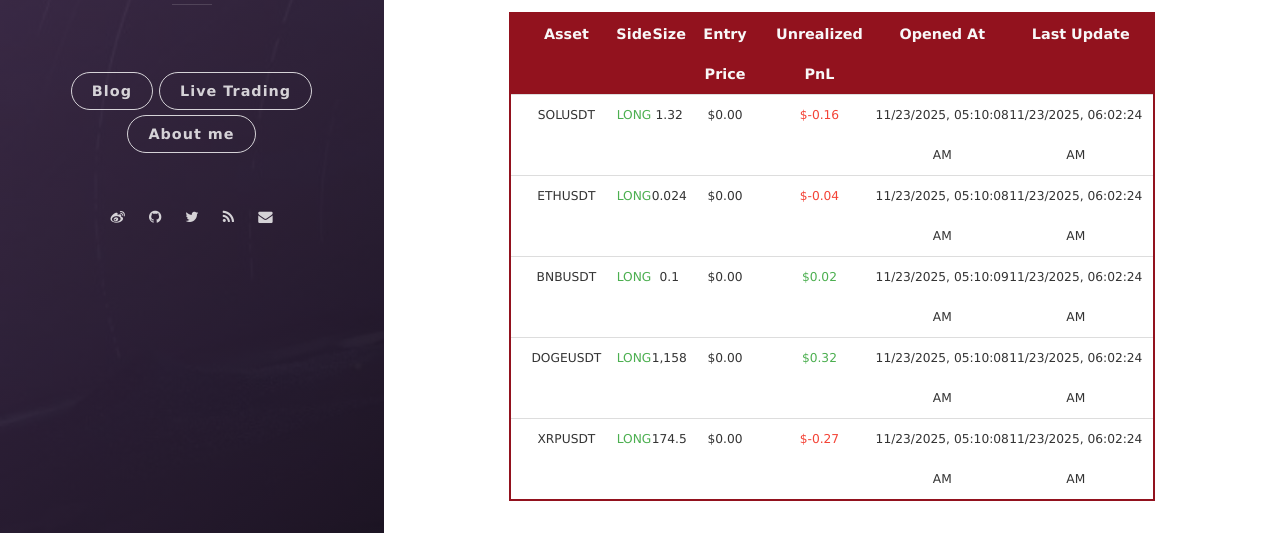
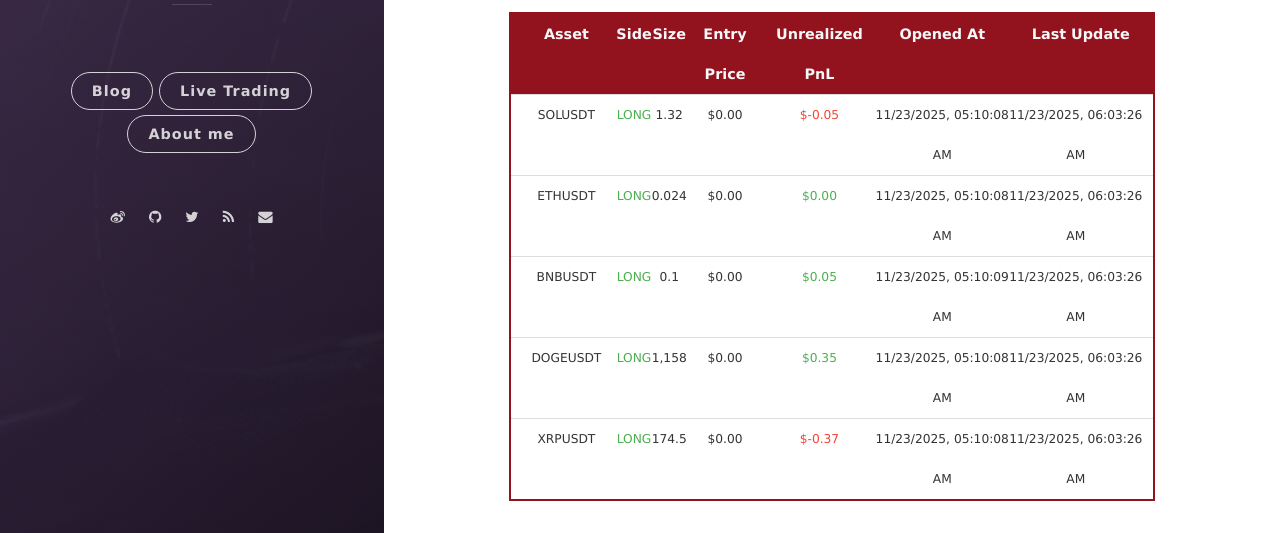
Before and after one commit to leeyegy/leeyegy.github.io, a Jekyll site: the page built from live-trading.html, in a window 1280 px wide and 1188 px high. Shown: the part 587-1120 px from the top of the window. Built offline with Jekyll 4.4.1, drawn with Linux system fonts in a browser that asks for light colours; nearby versions of some CDN libraries.

Commit message:
AccountMonitor: refresh positions 2025-11-23T14:03:26+08:00

```diff
--- a/assets/data/binance/positions.json
+++ b/assets/data/binance/positions.json
@@ -4,44 +4,44 @@
     "side": "LONG",
     "size": 1.32,
     "entryPrice": 0.0,
-    "unrealizedPnl": -0.15803614,
+    "unrealizedPnl": -0.05129806,
     "openedAt": "2025-11-23T13:10:08+08:00",
-    "reportedAt": "2025-11-23T14:02:24+08:00"
+    "reportedAt": "2025-11-23T14:03:26+08:00"
   },
   {
     "symbol": "ETHUSDT",
     "side": "LONG",
     "size": 0.024,
     "entryPrice": 0.0,
-    "unrealizedPnl": -0.036,
+    "unrealizedPnl": 0.0024,
     "openedAt": "2025-11-23T13:10:08+08:00",
-    "reportedAt": "2025-11-23T14:02:24+08:00"
+    "reportedAt": "2025-11-23T14:03:26+08:00"
   },
   {
     "symbol": "BNBUSDT",
     "side": "LONG",
     "size": 0.1,
     "entryPrice": 0.0,
-    "unrealizedPnl": 0.018,
+    "unrealizedPnl": 0.045479,
     "openedAt": "2025-11-23T13:10:09+08:00",
-    "reportedAt": "2025-11-23T14:02:24+08:00"
+    "reportedAt": "2025-11-23T14:03:26+08:00"
   },
   {
     "symbol": "DOGEUSDT",
     "side": "LONG",
     "size": 1158.0,
     "entryPrice": 0.0,
-    "unrealizedPnl": 0.3180447,
+    "unrealizedPnl": 0.3474,
     "openedAt": "2025-11-23T13:10:08+08:00",
-    "reportedAt": "2025-11-23T14:02:24+08:00"
+    "reportedAt": "2025-11-23T14:03:26+08:00"
   },
   {
     "symbol": "XRPUSDT",
     "side": "LONG",
     "size": 174.5,
     "entryPrice": 0.0,
-    "unrealizedPnl": -0.27011727,
+    "unrealizedPnl": -0.36645,
     "openedAt": "2025-11-23T13:10:08+08:00",
-    "reportedAt": "2025-11-23T14:02:24+08:00"
+    "reportedAt": "2025-11-23T14:03:26+08:00"
   }
 ]
```
